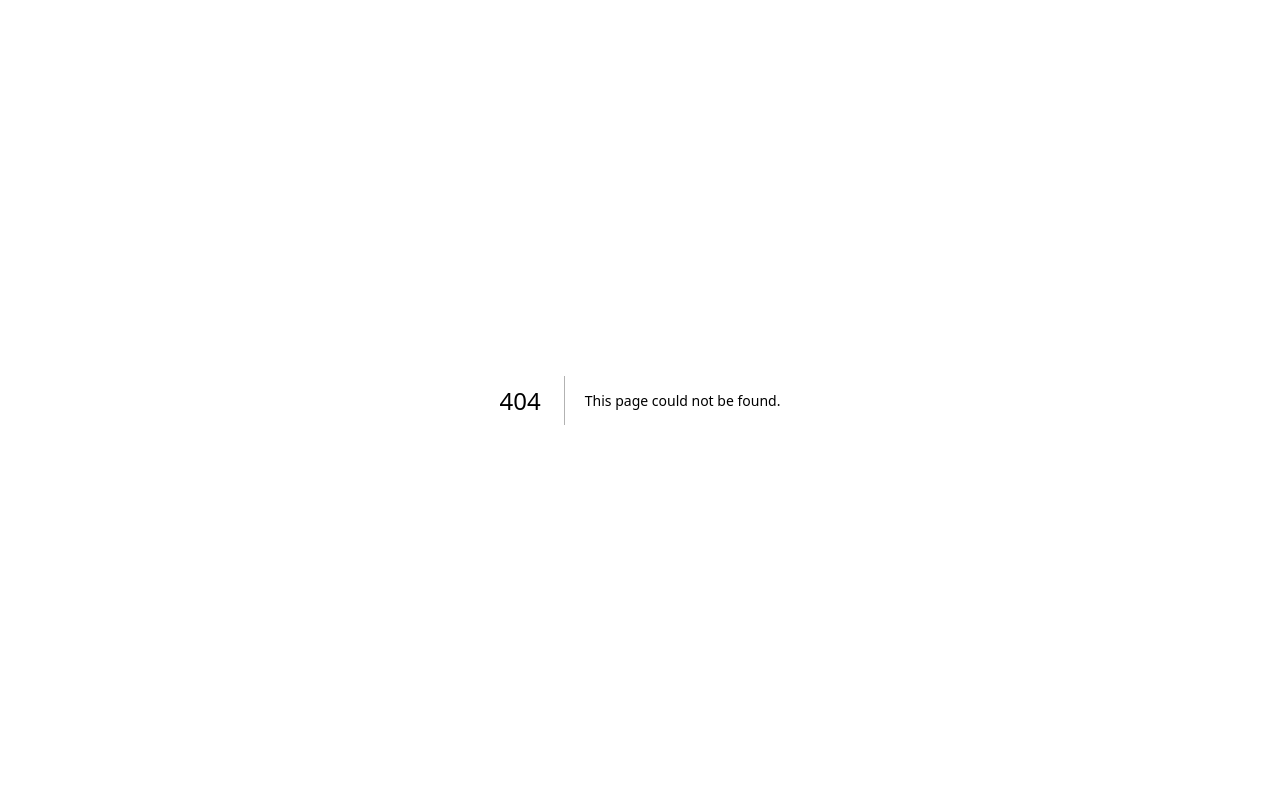
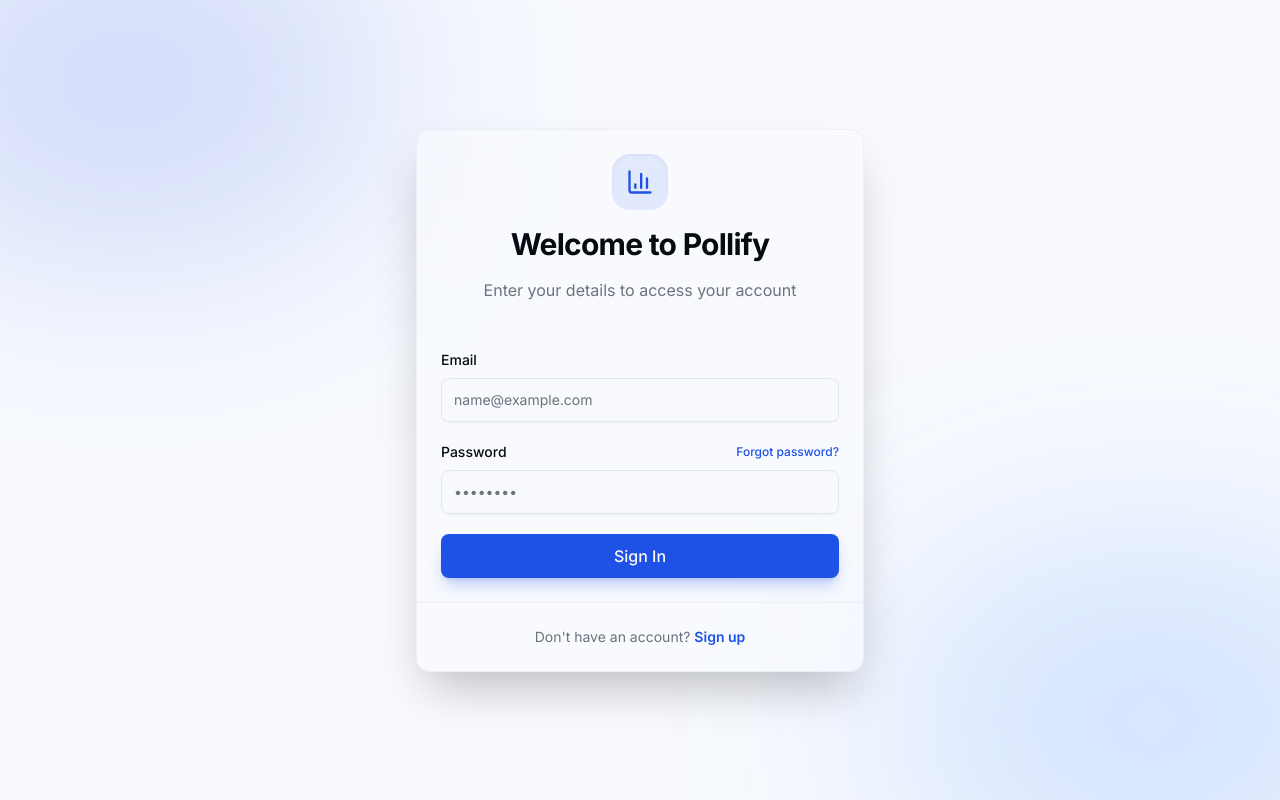
Before and after one commit to SaishSawant21/poll-creator, a Next.js app: page /login in a window 1280 px wide. Before the commit this address had no page. Built offline with nearby package versions, Linux system fonts and the light colour scheme.

Commit message:
Implemented login page.

```diff
--- /dev/null
+++ b/src/app/login/page.js
@@ -0,0 +1,151 @@
+"use client";
+
+import { useState } from "react";
+import { useRouter } from "next/navigation";
+import Link from "next/link";
+import { useForm } from "react-hook-form";
+import { BarChart3, Loader2 } from "lucide-react";
+
+// Relative imports
+import { Button } from "../../components/ui/button";
+import { Input } from "../../components/ui/input";
+import { Label } from "../../components/ui/label";
+import { Card, CardContent, CardDescription, CardFooter, CardHeader, CardTitle } from "../../components/ui/card";
+import { apiClient } from "./../../lib/api-client";
+
+const LoginPage = () => {
+	const router = useRouter();
+	const [serverError, setServerError] = useState("");
+
+	const {
+		register,
+		handleSubmit,
+		formState: { errors, isSubmitting },
+	} = useForm();
+
+	const onSubmit = async (data) => {
+		setServerError("");
+
+		try {
+			await apiClient.post("/auth/login", data);
+
+			router.push("/dashboard");
+
+		} catch (error) {
+			if (error.response && error.response.data && error.response.data.message) {
+				setServerError(error.response.data.message);
+			} else {
+				setServerError("An unexpected error occurred.");
+			}
+		}
+	};
+
+	return (
+		<div className="relative flex min-h-screen items-center justify-center p-4 bg-background overflow-hidden">
+
+			<div className="absolute top-[-10%] left-[-10%] w-[40%] h-[40%] bg-primary/20 blur-[120px] rounded-full" />
+			<div className="absolute bottom-[-10%] right-[-10%] w-[40%] h-[40%] bg-blue-500/20 blur-[120px] rounded-full" />
+
+			<Card className="relative z-10 w-full max-w-md border-border/50 bg-background/60 backdrop-blur-xl shadow-2xl">
+				<CardHeader className="space-y-2 pb-6 text-center">
+					<div className="flex justify-center mb-2">
+						<div className="flex items-center justify-center w-14 h-14 rounded-2xl bg-primary/10 shadow-inner">
+							<BarChart3 className="w-7 h-7 text-primary" />
+						</div>
+					</div>
+					<CardTitle className="text-3xl font-bold tracking-tight">
+						Welcome to Pollify
+					</CardTitle>
+					<CardDescription className="text-base text-muted-foreground">
+						Enter your details to access your account
+					</CardDescription>
+				</CardHeader>
+
+				<CardContent>
+					<form onSubmit={handleSubmit(onSubmit)} className="space-y-5">
+
+						<div className="space-y-2">
+							<Label htmlFor="email" className="text-sm font-medium">Email</Label>
+							<Input
+								id="email"
+								type="email"
+								placeholder="name@example.com"
+								className="h-11 bg-background/50 focus-visible:ring-primary focus-visible:ring-2 transition-all"
+								{...register("email", {
+									required: "Email is required",
+									pattern: {
+										value: /^[^\s@]+@[^\s@]+\.[^\s@]+$/,
+										message: "Invalid email address",
+									},
+								})}
+							/>
+							{errors.email && (
+								<p className="text-xs text-red-500 font-medium animate-in slide-in-from-top-1">
+									{errors.email.message}
+								</p>
+							)}
+						</div>
+
+						<div className="space-y-2">
+							<div className="flex items-center justify-between">
+								<Label htmlFor="password" className="text-sm font-medium">Password</Label>
+								<Link href="#" className="text-xs text-primary font-medium hover:underline">
+									Forgot password?
+								</Link>
+							</div>
+							<Input
+								id="password"
+								type="password"
+								placeholder="••••••••"
+								className="h-11 bg-background/50 focus-visible:ring-primary focus-visible:ring-2 transition-all"
+								{...register("password", {
+									required: "Password is required",
+									minLength: {
+										value: 8,
+										message: "Password must be at least 8 characters",
+									},
+								})}
+							/>
+							{errors.password && (
+								<p className="text-xs text-red-500 font-medium animate-in slide-in-from-top-1">
+									{errors.password.message}
+								</p>
+							)}
+						</div>
+
+						{serverError && (
+							<div className="text-sm font-medium text-red-500 p-3 bg-red-500/10 rounded-md border border-red-500/20 text-center">
+								{serverError}
+							</div>
+						)}
+
+						<Button
+							type="submit"
+							className="w-full h-11 text-base font-medium shadow-lg shadow-primary/25 transition-all hover:shadow-primary/40"
+							disabled={isSubmitting}
+						>
+							{isSubmitting ? (
+								<>
+									<Loader2 className="mr-2 h-4 w-4 animate-spin" />
+									Signing in...
+								</>
+							) : (
+								"Sign In"
+							)}
+						</Button>
+					</form>
+				</CardContent>
+
+				<CardFooter className="flex justify-center border-t border-border/50 pt-6">
+					<p className="text-sm text-muted-foreground">
+						Don&apos;t have an account?{" "}
+						<Link href="/register" className="text-primary font-semibold hover:underline">
+							Sign up
+						</Link>
+					</p>
+				</CardFooter>
+			</Card>
+		</div>
+	);
+};
+export default LoginPage;
```
